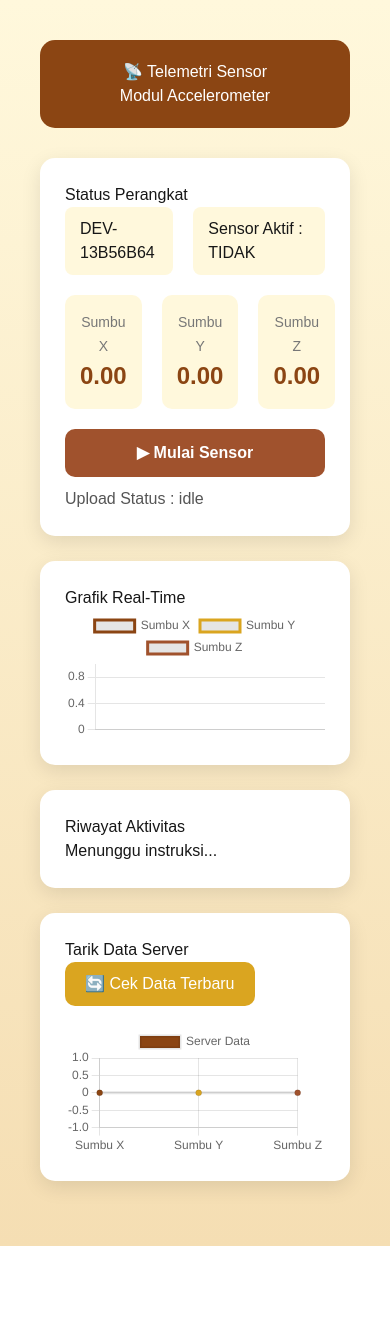
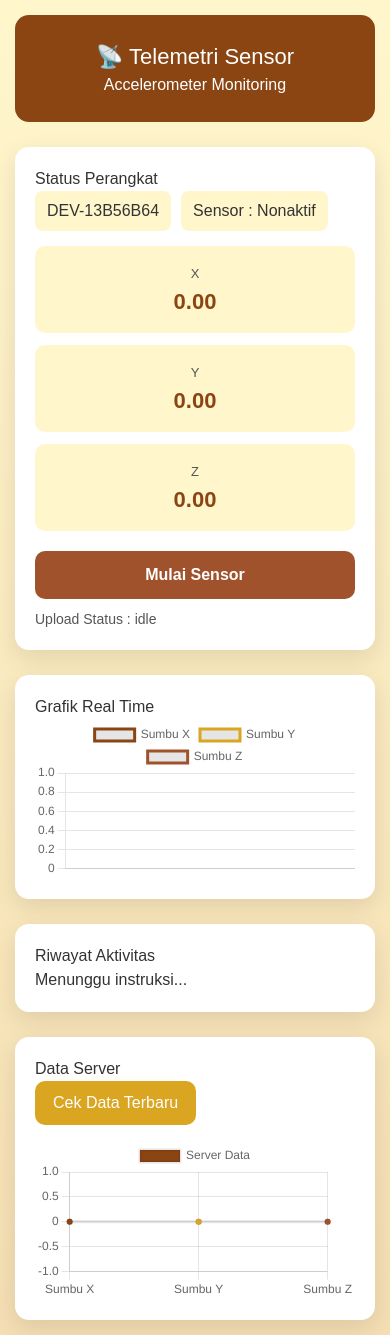
Before and after one commit to nabilarahmasari/presensiQR, a Next.js app: page /accelerometer in a window 390 px wide. Before the commit the page ends 1246 px from the top, so only its background shows below. Built offline with nearby package versions, Linux system fonts and the light colour scheme.

Commit message:
memperbaiki frontend agar responsive

```diff
--- a/src/app/accelerometer/page.js
+++ b/src/app/accelerometer/page.js
@@ -144,7 +144,7 @@ window.removeEventListener("devicemotion",handleMotion);
 },[isRecording]);
 
 
-/* ================= BATCH UPLOAD (3 DETIK) ================= */
+/* ================= BATCH UPLOAD ================= */
 
 useEffect(()=>{
 
@@ -177,18 +177,16 @@ samples:batch
 });
 
 setStatus("uploaded");
-
 setLog(`Batch ${batch.length} data terkirim`);
 
 }catch{
 
 setStatus("error");
-
 setLog("Upload gagal");
 
 }
 
-},3000); // 3 DETIK
+},3000);
 
 return ()=>{
 
@@ -199,7 +197,7 @@ clearInterval(intervalRef.current);
 },[deviceId,isRecording]);
 
 
-/* ================= GET LATEST ================= */
+/* ================= GET SERVER ================= */
 
 async function getLatest(){
 
@@ -210,13 +208,11 @@ setLog("Mengambil data terbaru dari server...");
 try{
 
 const res = await fetch(`/api/checkin/accel?device_id=${deviceId}`);
-
 const json = await res.json();
 
 if(!json.ok){
 
 setLog("Data tidak ditemukan");
-
 return;
 
 }
@@ -245,44 +241,23 @@ setLog("Gagal mengambil data");
 }
 
 
-/* ================= PERMISSION ================= */
-
-async function requestPermission(){
-
-if(typeof DeviceMotionEvent !== "undefined" &&
-typeof DeviceMotionEvent.requestPermission === "function"){
-
-await DeviceMotionEvent.requestPermission();
-
-}
-
-}
-
-
-/* ================= START / STOP ================= */
+/* ================= START STOP ================= */
 
 async function toggleRecording(){
 
 if(!isRecording){
 
-await requestPermission();
-
 bufferRef.current=[];
-
 setIsRecording(true);
-
 setLog("Sensor mulai merekam");
 
 }else{
 
 setIsRecording(false);
-
 bufferRef.current=[];
-
 clearInterval(intervalRef.current);
 
 setStatus("idle");
-
 setLog("Sensor dihentikan");
 
 }
@@ -297,45 +272,45 @@ return(
 <div className="container">
 
 <header className="header">
-
 <h1>📡 Telemetri Sensor</h1>
-<p>Modul Accelerometer</p>
-
+<p>Accelerometer Monitoring</p>
 </header>
 
+
+<div className="grid">
 
 <div className="card">
 
 <h2>Status Perangkat</h2>
 
 <div className="deviceBox">
-
 <div className="device">{deviceId}</div>
-<div className="device">Sensor Aktif : {isRecording ? "YA" : "TIDAK"}</div>
-
+<div className="device">
+Sensor : {isRecording ? "Aktif" : "Nonaktif"}
+</div>
 </div>
 
 <div className="axisRow">
 
 <div className="axis">
-<span>Sumbu X</span>
+<span>X</span>
 <p>{x.toFixed(2)}</p>
 </div>
 
 <div className="axis">
-<span>Sumbu Y</span>
+<span>Y</span>
 <p>{y.toFixed(2)}</p>
 </div>
 
 <div className="axis">
-<span>Sumbu Z</span>
+<span>Z</span>
 <p>{z.toFixed(2)}</p>
 </div>
 
 </div>
 
 <button className="mainBtn" onClick={toggleRecording}>
-{isRecording ? "⏹ Stop Sensor" : "▶ Mulai Sensor"}
+{isRecording ? "Stop Sensor" : "Mulai Sensor"}
 </button>
 
 <p className="status">Upload Status : {status}</p>
@@ -345,9 +320,11 @@ return(
 
 <div className="card">
 
-<h2>Grafik Real-Time</h2>
+<h2>Grafik Real Time</h2>
 
+<div className="chartWrap">
 <Line data={chartData}/>
+</div>
 
 </div>
 
@@ -355,7 +332,6 @@ return(
 <div className="card">
 
 <h2>Riwayat Aktivitas</h2>
-
 <p>{log}</p>
 
 </div>
@@ -363,13 +339,17 @@ return(
 
 <div className="card">
 
-<h2>Tarik Data Server</h2>
+<h2>Data Server</h2>
 
 <button className="serverBtn" onClick={getLatest}>
-🔄 Cek Data Terbaru
+Cek Data Terbaru
 </button>
 
+<div className="chartWrap">
 <Line data={serverChart}/>
+</div>
+
+</div>
 
 </div>
 
@@ -377,62 +357,70 @@ return(
 <style jsx>{`
 
 .container{
-background:linear-gradient(180deg,#FFF8DC,#F5DEB3);
+background:linear-gradient(180deg,#FFF6CC,#F5DEB3);
 min-height:100vh;
-padding:40px;
+padding:30px;
 font-family:Arial;
+color:#333;
 }
 
 .header{
 background:#8B4513;
 color:white;
-padding:20px;
-border-radius:15px;
+padding:25px;
+border-radius:14px;
 text-align:center;
-margin-bottom:30px;
+margin-bottom:25px;
+}
+
+.grid{
+display:grid;
+grid-template-columns:1fr 1fr;
+gap:25px;
 }
 
 .card{
 background:white;
-border-radius:15px;
-padding:25px;
-margin-bottom:25px;
-box-shadow:0 6px 20px rgba(0,0,0,0.1);
+border-radius:14px;
+padding:20px;
+box-shadow:0 8px 25px rgba(0,0,0,0.1);
 }
 
 .deviceBox{
 display:flex;
-gap:20px;
-margin-bottom:20px;
+gap:10px;
+flex-wrap:wrap;
+margin-bottom:15px;
 }
 
 .device{
-background:#FFF8DC;
-padding:10px 15px;
+background:#FFF6CC;
+padding:8px 12px;
 border-radius:8px;
+font-weight:500;
 }
 
 .axisRow{
 display:flex;
-gap:20px;
+gap:12px;
 margin-bottom:20px;
 }
 
 .axis{
 flex:1;
-background:#FFF8DC;
-padding:15px;
+background:#FFF6CC;
 border-radius:10px;
+padding:12px;
 text-align:center;
 }
 
 .axis span{
-font-size:14px;
-color:#777;
+font-size:13px;
+color:#555;
 }
 
 .axis p{
-font-size:24px;
+font-size:22px;
 font-weight:bold;
 color:#8B4513;
 }
@@ -446,21 +434,59 @@ padding:12px;
 border-radius:10px;
 cursor:pointer;
 font-weight:bold;
+transition:0.2s;
+}
+
+.mainBtn:hover{
+background:#8B4513;
 }
 
 .serverBtn{
 background:#DAA520;
 border:none;
-padding:10px 20px;
+padding:10px 18px;
 border-radius:10px;
 color:white;
 cursor:pointer;
-margin-bottom:20px;
+margin-bottom:15px;
 }
 
 .status{
 margin-top:10px;
+font-size:14px;
 color:#555;
+}
+
+.chartWrap{
+width:100%;
+overflow-x:auto;
+}
+
+
+/* ================= MOBILE ================= */
+
+@media(max-width:768px){
+
+.container{
+padding:15px;
+}
+
+.grid{
+grid-template-columns:1fr;
+}
+
+.axisRow{
+flex-direction:column;
+}
+
+.axis{
+padding:15px;
+}
+
+.header h1{
+font-size:22px;
+}
+
 }
 
 `}</style>
```
